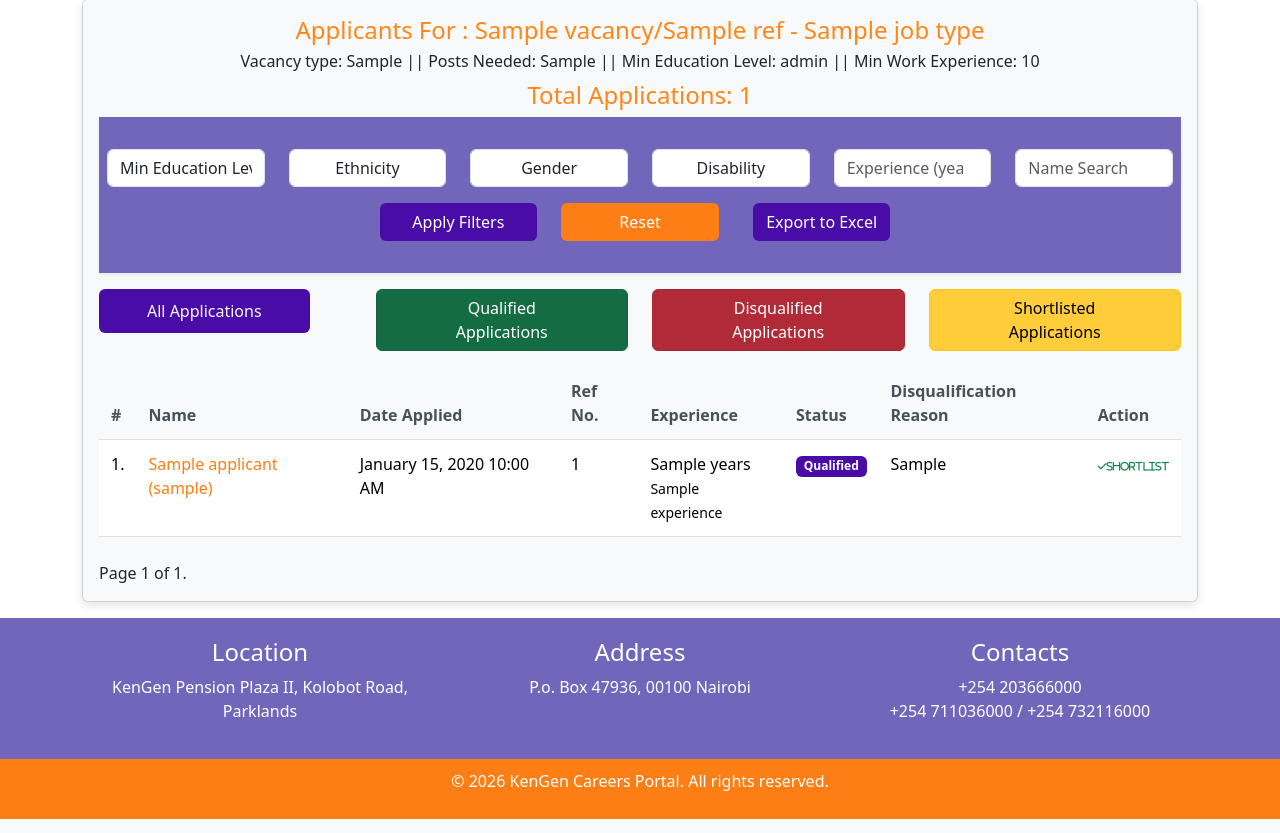
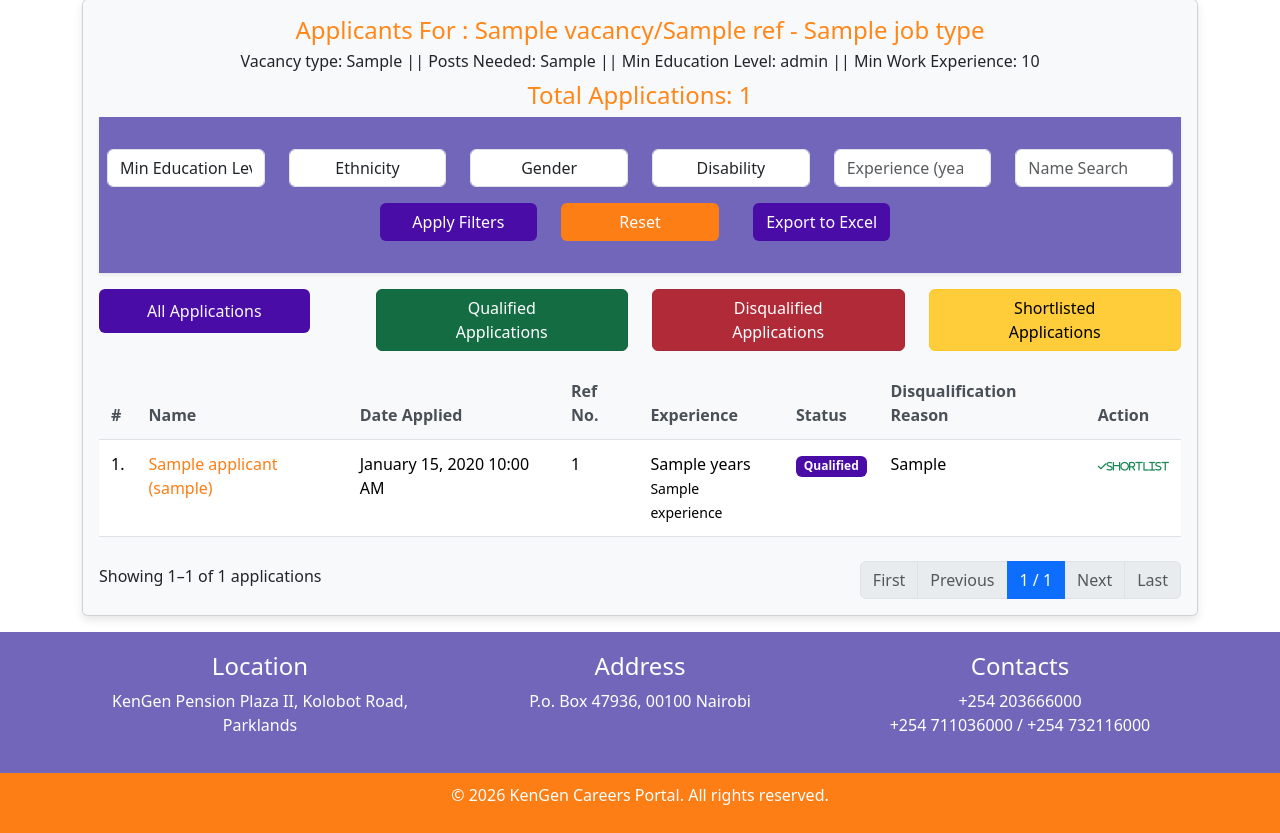
Before and after one commit to mukule/umeme, a Django app: template hr/templates/hr/application_detail.html in a window 1280 px wide. Shown: the part 163-996 px from the top of the page. Run offline with Django 4.2, Linux system fonts and the light colour scheme; the template is opened without the code that fills it: most values are stand-ins (such as "Sample title", 1, 10 or a date in 2020); some libraries are stand-ins or nearby versions.

Commit message:
updated pagination issues

```diff
--- a/hr/templates/hr/application_detail.html
+++ b/hr/templates/hr/application_detail.html
@@ -1,3 +1,4 @@
+
 {% extends 'main/base.html' %}
 {% load crispy_forms_tags %}
 {% load static %}
@@ -6,47 +7,74 @@
     <div class="container" style="margin-top: 100px !important;">
         <div class="col-12 mt-4">
             <div class="page-title-box d-flex align-items-center justify-content-between">
-                <h4 class="mb-0 font-size-18">Dashboard/Jobs/{{vacancy.title}}-{{vacancy.ref}}</h4>
+                <h4 class="mb-0 font-size-18">Dashboard/Jobs/{{ vacancy.title }}-{{ vacancy.ref }}</h4>
 
                 <div class="page-title-right">
                     <ol class="breadcrumb m-0">
-                        <li class="breadcrumb-item"><a href="{% url 'hr:dashboard' %}">Dashboard/</a> <a href="{% url 'hr:applications' %}">Applications</a></li>
+                        <li class="breadcrumb-item">
+                            <a href="{% url 'hr:dashboard' %}">Dashboard/</a>
+                            <a href="{% url 'hr:applications' %}">Applications</a>
+                        </li>
                     </ol>
                 </div>
             </div>
         </div>
+
         <hr>
+
         <div class="row">
             <div class="col-xl-12">
                 <div class="card">
                     <div class="card-body">
-                        <h4 class="card-title text-center">Applicants For : {{ vacancy.title }}/{{ vacancy.ref }} - {{ vacancy.job_type.name }}</h4>
-                        <p class="card-subtitle mb-2 text-center">Vacancy type: {{ vacancy.vacancy_type }} || Posts Needed: {{ vacancy.posts_needed }} ||
-                            Min Education Level: {{ vacancy.min_educational_level }} || Min Work Experience: {{ vacancy.min_work_experience }}</p>
-                        <h4 class="card-title text-center">Total Applications: {{ total_applications }}</h4>
-                        <section class="col-md-12 mx-auto shadow-sm text-center border-radius-10 p-2 mb-3" style="background-color: #7266BB;">
+
+                        <h4 class="card-title text-center">
+                            Applicants For : {{ vacancy.title }}/{{ vacancy.ref }} - {{ vacancy.job_type.name }}
+                        </h4>
+
+                        <p class="card-subtitle mb-2 text-center">
+                            Vacancy type: {{ vacancy.vacancy_type }} ||
+                            Posts Needed: {{ vacancy.posts_needed }} ||
+                            Min Education Level: {{ vacancy.min_educational_level }} ||
+                            Min Work Experience: {{ vacancy.min_work_experience }}
+                        </p>
+
+                        <h4 class="card-title text-center">
+                            Total Applications: {{ total_applications }}
+                        </h4>
+
+                        <section class="col-md-12 mx-auto shadow-sm text-center border-radius-10 p-2 mb-3"
+                                 style="background-color: #7266BB;">
+
                             <form method="get" action="" class="mt-4 mb-4">
+
                                 <div class="row justify-content-center">
+
                                     <div class="col-md-2 mb-2">
                                         <select id="education_level" name="education_level" class="form-control">
                                             <option value="" class="text-center">Min Education Level</option>
+
                                             {% for level in educational_levels %}
-                                                <option value="{{ level.id }}" {% if request.GET.education_level == level.id|stringformat:"s" %}selected{% endif %}>
+                                                <option value="{{ level.id }}"
+                                                    {% if request.GET.education_level == level.id|stringformat:"s" %}selected{% endif %}>
                                                     {{ level.name }}
                                                 </option>
                                             {% endfor %}
                                         </select>
                                     </div>
+
                                     <div class="col-md-2 mb-2">
                                         <select id="ethnicity" name="ethnicity" class="form-control">
                                             <option value="" class="text-center">Ethnicity</option>
+
                                             {% for eth in ethnicity %}
-                                                <option value="{{ eth.id }}" {% if request.GET.ethnicity == eth.id|stringformat:"s" %}selected{% endif %}>
+                                                <option value="{{ eth.id }}"
+                                                    {% if request.GET.ethnicity == eth.id|stringformat:"s" %}selected{% endif %}>
                                                     {{ eth.name }}
                                                 </option>
                                             {% endfor %}
                                         </select>
                                     </div>
+
                                     <div class="col-md-2 mb-2">
                                         <select id="gender" name="gender" class="form-control">
                                             <option value="" class="text-center">Gender</option>
@@ -54,6 +82,7 @@
                                             <option value="female" {% if request.GET.gender == 'female' %}selected{% endif %}>Female</option>
                                         </select>
                                     </div>
+
                                     <div class="col-md-2 mb-2">
                                         <select id="disability" name="disability" class="form-control">
                                             <option value="" class="text-center">Disability</option>
@@ -61,24 +90,55 @@
                                             <option value="False" {% if request.GET.disability == 'False' %}selected{% endif %}>No</option>
                                         </select>
                                     </div>
+
                                     <div class="col-md-2 mb-2">
-                                        <input type="number" id="experience" name="experience" class="form-control" placeholder="Experience (years)" value="{{ request.GET.experience }}">
+                                        <input type="number"
+                                               id="experience"
+                                               name="experience"
+                                               class="form-control"
+                                               placeholder="Experience (years)"
+                                               value="{{ request.GET.experience }}">
                                     </div>
+
                                     <div class="col-md-2 mb-2">
-                                        <input type="text" id="name_search" name="name_search" class="form-control" placeholder="Name Search" value="{{ request.GET.name_search }}">
+                                        <input type="text"
+                                               id="name_search"
+                                               name="name_search"
+                                               class="form-control"
+                                               placeholder="Name Search"
+                                               value="{{ request.GET.name_search }}">
                                     </div>
+
                                 </div>
+
                                 <div class="row justify-content-center mt-2">
+
                                     <div class="col-md-2">
-                                        <button type="submit" class="btn w-100" style="background-color: #490ca6; color: #fff;">Apply Filters</button>
+                                        <button type="submit"
+                                                class="btn w-100"
+                                                style="background-color: #490ca6; color: #fff;">
+                                            Apply Filters
+                                        </button>
                                     </div>
+
                                     <div class="col-md-2">
-                                        <a href="{% url 'hr:application_detail' vacancy.id %}" class="btn w-100" style="background-color: #fd7e14; color: #fff;">Reset</a>
+                                        <a href="{% url 'hr:application_detail' vacancy.id %}"
+                                           class="btn w-100"
+                                           style="background-color: #fd7e14; color: #fff;">
+                                            Reset
+                                        </a>
                                     </div>
+
                                     <div class="col-md-2">
-                                        <a href="?export_excel=true" class="btn mx-2" style="background-color:  #490ca6; color: #fff;">Export to Excel</a>
+                                        <a href="?{% for key, value in request.GET.items %}{% if key != 'page' and key != 'export_excel' %}{{ key }}={{ value|urlencode }}&{% endif %}{% endfor %}export_excel=true"
+                                           class="btn mx-2"
+                                           style="background-color: #490ca6; color: #fff;">
+                                            Export to Excel
+                                        </a>
                                     </div>
+
                                 </div>
+
                             </form>
 
                             <div>
@@ -112,31 +172,50 @@
                         </section>
 
                         <div class="row mb-3">
+
                             <div class="col-md-3">
                                 <div class="btn-group" role="group" aria-label="Filter Applications">
-                                    <a href="{% url 'hr:application_detail' vacancy_id=vacancy.id %}" class="btn btn-primary btn-block px-5 active">All Applications</a>
+                                    <a href="{% url 'hr:application_detail' vacancy_id=vacancy.id %}"
+                                       class="btn btn-primary btn-block px-5 active">
+                                        All Applications
+                                    </a>
                                 </div>
                             </div>
+
                             <div class="col-md-3">
                                 <div class="btn-group" role="group" aria-label="Filter Applications">
-                                    <a href="{% url 'hr:application_detail_with_filter' vacancy_id=vacancy.id filter_criteria='qualified' %}" class="btn btn-success btn-block px-5 active">Qualified Applications</a>
+                                    <a href="{% url 'hr:application_detail_with_filter' vacancy_id=vacancy.id filter_criteria='qualified' %}"
+                                       class="btn btn-success btn-block px-5 active">
+                                        Qualified Applications
+                                    </a>
                                 </div>
                             </div>
+
                             <div class="col-md-3">
                                 <div class="btn-group" role="group" aria-label="Filter Applications">
-                                    <a href="{% url 'hr:application_detail_with_filter' vacancy_id=vacancy.id filter_criteria='disqualified' %}" class="btn btn-danger btn-block px-5 active">Disqualified Applications</a>
+                                    <a href="{% url 'hr:application_detail_with_filter' vacancy_id=vacancy.id filter_criteria='disqualified' %}"
+                                       class="btn btn-danger btn-block px-5 active">
+                                        Disqualified Applications
+                                    </a>
                                 </div>
                             </div>
+
                             <div class="col-md-3">
                                 <div class="btn-group" role="group" aria-label="Filter Applications">
-                                    <a href="{% url 'hr:application_detail_with_filter' vacancy_id=vacancy.id filter_criteria='shortlisted' %}" class="btn btn-warning btn-block px-5 active">Shortlisted Applications</a>
+                                    <a href="{% url 'hr:application_detail_with_filter' vacancy_id=vacancy.id filter_criteria='shortlisted' %}"
+                                       class="btn btn-warning btn-block px-5 active">
+                                        Shortlisted Applications
+                                    </a>
                                 </div>
                             </div>
+
                         </div>
 
-                        {% if page_obj %}
+                        {% if page_obj.object_list %}
+
                             <div class="table-responsive">
                                 <table class="table table-sm table-hover mb-0">
+
                                     <thead>
                                         <tr>
                                             <th>#</th>
@@ -149,18 +228,31 @@
                                             <th>Action</th>
                                         </tr>
                                     </thead>
+
                                     <tbody>
                                         {% for application in page_obj %}
                                             <tr>
-                                                <td>{{forloop.counter}}.</td>
+                                                <td>{{ page_obj.start_index|add:forloop.counter0 }}.</td>
+
                                                 <td>
                                                     <a href="{% url 'hr:applicant_resume' application.applicant.id %}">
-                                                        {{ application.applicant.get_full_name }} ({{ application.applicant.username }})
+                                                        {{ application.applicant.get_full_name }}
+                                                        ({{ application.applicant.username }})
                                                     </a>
                                                 </td>
-                                                <td>{{ application.application_date|date:"F d, Y H:i A" }}</td>
+
+                                                <td>
+                                                    {{ application.application_date|date:"F d, Y H:i A" }}
+                                                </td>
+
                                                 <td>{{ application.reference_number }}</td>
-                                                <td>{{ application.work_experience }} years <br> <small>{{ experience }}</small> </td>
+
+                                                <td>
+                                                    {{ application.work_experience }} years
+                                                    <br>
+                                                    <small>{{ experience }}</small>
+                                                </td>
+
                                                 <td>
                                                     {% if application.qualify %}
                                                         <span class="badge" style="background-color: #490ca6;">Qualified</span>
@@ -168,51 +260,123 @@
                                                         <span class="badge" style="background-color: #fd7e14;">Not Qualified</span>
                                                     {% endif %}
                                                 </td>
+
                                                 <td>{{ application.disqualification_reason }}</td>
+
                                                 <td>
                                                     {% if application.shortlisted %}
-                                                        <a href="{% url 'hr:shortlist' application.vacancy.id application.id %}" style="font-size: 10px !important;">
+                                                        <a href="{% url 'hr:shortlist' application.vacancy.id application.id %}"
+                                                           style="font-size: 10px !important;">
                                                             <i class="fas fa-times text-danger" title="Unshortlist">Unshortlist</i>
                                                         </a>
                                                     {% else %}
-                                                        <a href="{% url 'hr:shortlist' application.vacancy.id application.id %}" style="font-size: 10px !important;">
+                                                        <a href="{% url 'hr:shortlist' application.vacancy.id application.id %}"
+                                                           style="font-size: 10px !important;">
                                                             <i class="fas fa-check text-success" title="Shortlist">Shortlist</i>
                                                         </a>
                                                     {% endif %}
                                                 </td>
+
                                             </tr>
                                         {% endfor %}
                                     </tbody>
+
                                 </table>
                             </div>
-                            <!-- Pagination links -->
-                            <div class="pagination mt-4">
-                                <span class="step-links">
-                                    {% if page_obj.has_previous %}
-                                        <a href="?page=1{% if request.GET %}&{{ request.GET.urlencode }}{% endif %}">First</a>
-                                        <a href="?page={{ page_obj.previous_page_number }}{% if request.GET %}&{{ request.GET.urlencode }}{% endif %}">Previous</a>
-                                    {% endif %}
 
-                                    <span class="current">
-                                        Page {{ page_obj.number }} of {{ page_obj.paginator.num_pages }}.
-                                    </span>
 
-                                    {% if page_obj.has_next %}
-                                        <a href="?page={{ page_obj.next_page_number }}{% if request.GET %}&{{ request.GET.urlencode }}{% endif %}">Next</a>
-                                        <a href="?page={{ page_obj.paginator.num_pages }}{% if request.GET %}&{{ request.GET.urlencode }}{% endif %}">Last</a>
-                                    {% endif %}
-                                </span>
+                            <div class="d-flex justify-content-between align-items-center flex-wrap mt-4">
+
+                                <div class="mb-2">
+                                    Showing {{ page_obj.start_index }}–{{ page_obj.end_index }}
+                                    of {{ page_obj.paginator.count }} applications
+                                </div>
+
+                                <nav aria-label="Applications pagination">
+                                    <ul class="pagination mb-0">
+
+                                        {% if page_obj.has_previous %}
+
+                                            <li class="page-item">
+                                                <a class="page-link"
+                                                   href="?{% for key, value in request.GET.items %}{% if key != 'page' and key != 'export_excel' %}{{ key }}={{ value|urlencode }}&{% endif %}{% endfor %}page=1">
+                                                    First
+                                                </a>
+                                            </li>
+
+                                            <li class="page-item">
+                                                <a class="page-link"
+                                                   href="?{% for key, value in request.GET.items %}{% if key != 'page' and key != 'export_excel' %}{{ key }}={{ value|urlencode }}&{% endif %}{% endfor %}page={{ page_obj.previous_page_number }}">
+                                                    Previous
+                                                </a>
+                                            </li>
+
+                                        {% else %}
+
+                                            <li class="page-item disabled">
+                                                <span class="page-link">First</span>
+                                            </li>
+
+                                            <li class="page-item disabled">
+                                                <span class="page-link">Previous</span>
+                                            </li>
+
+                                        {% endif %}
+
+                                        <li class="page-item active">
+                                            <span class="page-link">
+                                                {{ page_obj.number }} / {{ page_obj.paginator.num_pages }}
+                                            </span>
+                                        </li>
+
+                                        {% if page_obj.has_next %}
+
+                                            <li class="page-item">
+                                                <a class="page-link"
+                                                   href="?{% for key, value in request.GET.items %}{% if key != 'page' and key != 'export_excel' %}{{ key }}={{ value|urlencode }}&{% endif %}{% endfor %}page={{ page_obj.next_page_number }}">
+                                                    Next
+                                                </a>
+                                            </li>
+
+                                            <li class="page-item">
+                                                <a class="page-link"
+                                                   href="?{% for key, value in request.GET.items %}{% if key != 'page' and key != 'export_excel' %}{{ key }}={{ value|urlencode }}&{% endif %}{% endfor %}page={{ page_obj.paginator.num_pages }}">
+                                                    Last
+                                                </a>
+                                            </li>
+
+                                        {% else %}
+
+                                            <li class="page-item disabled">
+                                                <span class="page-link">Next</span>
+                                            </li>
+
+                                            <li class="page-item disabled">
+                                                <span class="page-link">Last</span>
+                                            </li>
+
+                                        {% endif %}
+
+                                    </ul>
+                                </nav>
+
                             </div>
+
                         {% else %}
-                            <p class="text-center">There are currently no applications for this job</p>
+
+                            <div class="alert alert-info text-center mt-3">
+                                There are currently no applications matching your filters.
+                            </div>
+
                         {% endif %}
+
                     </div>
-                    <!-- end card-body-->
+
                 </div>
-                <!-- end card -->
+
             </div>
-            <!-- end col -->
+
         </div>
-        <!-- end row -->
+
     </div>
 {% endblock content %}
```
Also changed, not shown: hr/views.py (+54 -36 lines).
